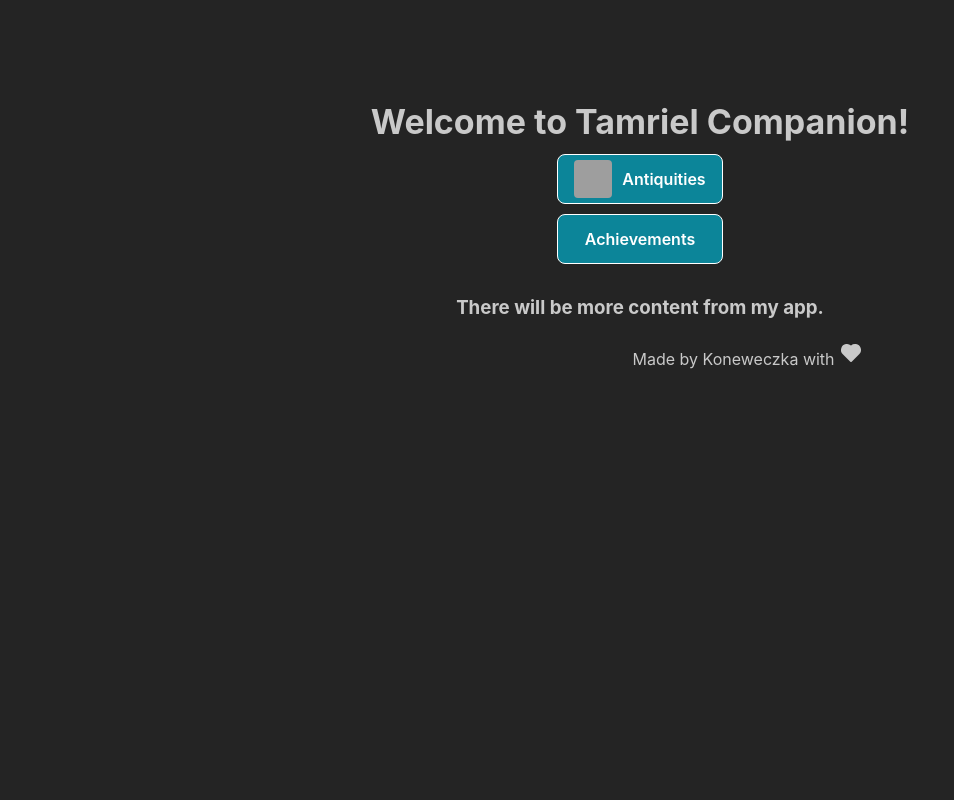
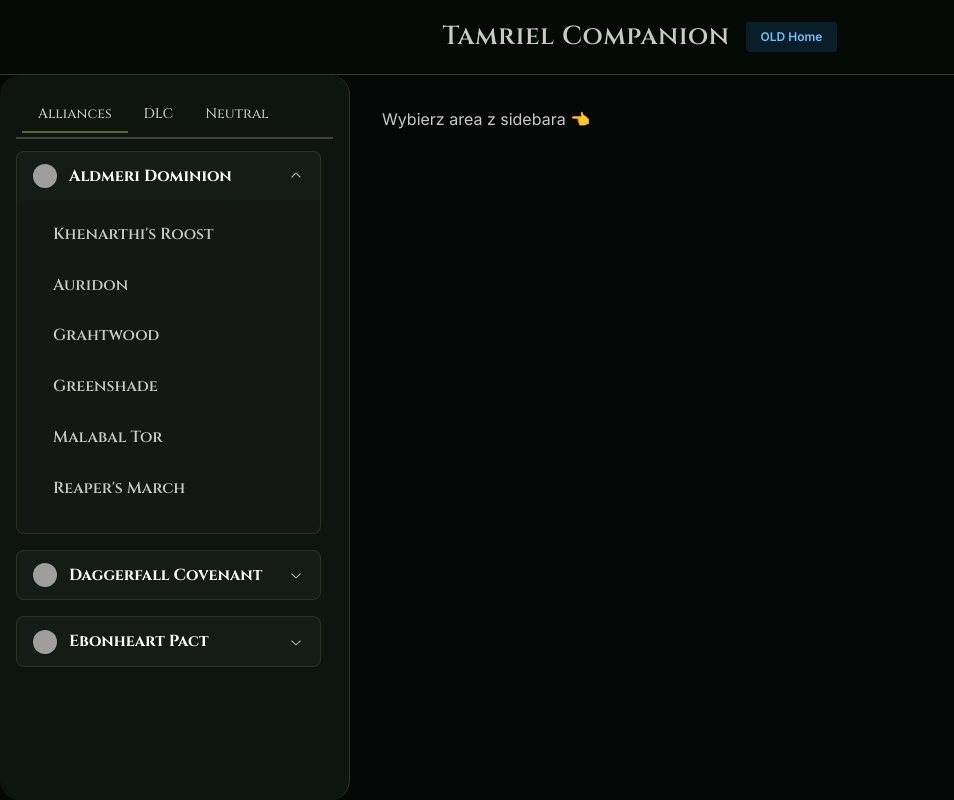
Before and after one commit to koneweczka/tamriel-companion, a React (Vite) app: page / in a window 1280 px wide. Shown: the whole page, without its empty margins (0-954 px from the left). Built offline with nearby package versions, Linux system fonts and the light colour scheme; grey boxes are pictures that could not be loaded.

Commit message:
Change layout to shell, WIP.

```diff
--- a/index.html
+++ b/index.html
@@ -3,6 +3,13 @@
   <head>
     <meta charset="UTF-8" />
     <link rel="icon" type="image/svg+xml" href="/eso-favicon.png" />
+    <link rel="preconnect" href="https://fonts.googleapis.com" />
+    <link rel="preconnect" href="https://fonts.gstatic.com" crossorigin />
+    <link
+      href="https://fonts.googleapis.com/css2?family=Cinzel:wght@500;600;700&family=Inter:wght@400;500;600&display=swap"
+      rel="stylesheet"
+    />
+
     <meta
       name="viewport"
       content="minimum-scale=1, initial-scale=1, width=device-width, user-scalable=no"
--- a/src/@typings/database-types.ts
+++ b/src/@typings/database-types.ts
@@ -1,10 +1,13 @@
 export type Location = {
   name: string;
+  category: LocationCategory;
   areas: ChapterArea[];
   avatar: string;
 };
 
-type ChapterArea = {
+export type LocationCategory = "alliances" | "dlc" | "neutral";
+
+export type ChapterArea = {
   name: string;
   avatar?: string;
 };
--- /dev/null
+++ b/src/components/AreaItem/AreaItem.tsx
@@ -0,0 +1,34 @@
+import { Avatar, Group, rem, Text, UnstyledButton } from "@mantine/core";
+import type { ChapterArea } from "@/@typings/database-types";
+
+export function AreaItem({
+  area,
+  onClick,
+  active,
+}: {
+  area: ChapterArea;
+  onClick: () => void;
+  active: boolean;
+}) {
+  return (
+    <UnstyledButton
+      onClick={onClick}
+      style={{
+        width: "100%",
+        padding: `${rem(8)} ${rem(12)}`,
+        borderRadius: rem(12),
+        background: active ? "rgba(202, 249, 144, 0.18)" : "transparent",
+        transition: "background 120ms ease",
+      }}
+    >
+      <Group gap={rem(12)} wrap="nowrap">
+        {area.avatar ? (
+          <Avatar src={area.avatar} size={26} radius="xl" />
+        ) : null}
+        <Text fw={600} fz="md" style={{ fontFamily: "Cinzel" }}>
+          {area.name}
+        </Text>
+      </Group>
+    </UnstyledButton>
+  );
+}
--- /dev/null
+++ b/src/components/Sidebar/Sidebar.tsx
@@ -0,0 +1,161 @@
+import { useEffect, useMemo, useState } from "react";
+import { useNavigate, useParams } from "react-router-dom";
+import {
+  Accordion,
+  Avatar,
+  Group,
+  rem,
+  ScrollArea,
+  Stack,
+  Tabs,
+  Text,
+} from "@mantine/core";
+import locations from "@/sources/locations.json";
+import { slugify } from "@/utils/slugify";
+import type { Location, LocationCategory } from "@/@typings/database-types";
+import { AreaItem } from "../AreaItem/AreaItem";
+
+export function Sidebar({
+  onNavigateMobileClose,
+}: {
+  onNavigateMobileClose?: () => void;
+}) {
+  const navigate = useNavigate();
+  const params = useParams();
+
+  const initialTab = (params.category as LocationCategory) ?? "alliances";
+  const [tab, setTab] = useState<string | null>(initialTab);
+
+  const activeAreaSlug = params.areaSlug ?? null;
+
+  useEffect(() => {
+    if (params.category && params.category !== tab) {
+      setTab(params.category);
+    }
+  }, [params.category]);
+
+  const data = useMemo(() => locations as Location[], []);
+
+  const alliances = useMemo(
+    () => data.filter((location) => location.category === "alliances"),
+    [data]
+  );
+
+  const dlcAreas = useMemo(() => {
+    return data
+      .filter((location) => location.category === "dlc")
+      .flatMap((location) => location.areas);
+  }, [data]);
+
+  const neutralAreas = useMemo(() => {
+    return data
+      .filter((location) => location.category === "neutral")
+      .flatMap((location) => location.areas);
+  }, [data]);
+
+  const goToArea = (category: LocationCategory, areaName: string) => {
+    navigate(`/locations/${category}/${slugify(areaName)}`);
+    onNavigateMobileClose?.();
+  };
+
+  return (
+    <Stack gap="md" h="100%">
+      <Tabs
+        value={tab}
+        onChange={setTab}
+        color="darkolivegreen"
+        styles={{
+          root: { height: "100%", display: "flex", flexDirection: "column" },
+          panel: { flex: 1, minHeight: 0 },
+        }}
+      >
+        <Tabs.List style={{ padding: rem(6) }}>
+          <Tabs.Tab value="alliances">Alliances</Tabs.Tab>
+          <Tabs.Tab value="dlc">DLC</Tabs.Tab>
+          <Tabs.Tab value="neutral">Neutral</Tabs.Tab>
+        </Tabs.List>
+
+        <Tabs.Panel value="alliances">
+          <ScrollArea h="100%" offsetScrollbars type="auto">
+            <Accordion
+              mt="sm"
+              variant="separated"
+              radius="md"
+              defaultValue={alliances[0]?.name}
+              styles={{
+                item: {
+                  background: "rgba(255,255,255,0.03)",
+                  border: "1px solid rgba(133,153,108,0.18)",
+                  overflow: "hidden",
+                },
+                panel: {
+                  padding: rem(8),
+                  background: "rgba(0,0,0,0.10)",
+                },
+                chevron: { opacity: 0.7 },
+              }}
+            >
+              {alliances.map((loc) => (
+                <Accordion.Item key={loc.name} value={loc.name}>
+                  <Accordion.Control>
+                    <Group gap="sm">
+                      {loc.avatar ? (
+                        <Avatar src={loc.avatar} size={24} radius="xl" />
+                      ) : null}
+                      <Text fw={700} style={{ fontFamily: "Cinzel" }}>
+                        {loc.name}
+                      </Text>
+                    </Group>
+                  </Accordion.Control>
+
+                  <Accordion.Panel>
+                    <Stack gap="xs">
+                      {loc.areas.map((area) => (
+                        <AreaItem
+                          key={area.name}
+                          area={area}
+                          active={slugify(area.name) === activeAreaSlug}
+                          onClick={() => goToArea("alliances", area.name)}
+                        />
+                      ))}
+                    </Stack>
+                  </Accordion.Panel>
+                </Accordion.Item>
+              ))}
+            </Accordion>
+          </ScrollArea>
+        </Tabs.Panel>
+
+        <Tabs.Panel value="dlc">
+          <ScrollArea h="100%" offsetScrollbars type="auto">
+            <Stack gap={4} mt="sm">
+              {dlcAreas.map((area) => (
+                <AreaItem
+                  key={area.name}
+                  area={area}
+                  active={slugify(area.name) === activeAreaSlug}
+                  onClick={() => goToArea("dlc", area.name)}
+                />
+              ))}
+            </Stack>
+          </ScrollArea>
+        </Tabs.Panel>
+
+        <Tabs.Panel value="neutral">
+          <ScrollArea h="100%" offsetScrollbars type="auto">
+            <Stack gap={4} mt="sm">
+              {neutralAreas.map((area) => (
+                <AreaItem
+                  key={area.name}
+                  area={area}
+                  active={slugify(area.name) === activeAreaSlug}
+                  onClick={() => goToArea("neutral", area.name)}
+                />
+              ))}
+            </Stack>
+          </ScrollArea>
+        </Tabs.Panel>
+      </Tabs>
+    </Stack>
+  );
+}
--- a/src/pages/Antiquities/Antiquities.tsx
+++ b/src/pages/Antiquities/Antiquities.tsx
@@ -10,7 +10,7 @@
 import antiquitiesJson from "@datasets/antiquities.json";
 import classes from "./Antiquities.module.css";
 import { AntiquityCard } from "@/components/AntiquityCard/AntiquityCard";
-import { Antiquity, Location } from "@/@typings/database-types";
+import type { Antiquity, Location } from "@/@typings/database-types";
 
 export function Antiquities() {
   const locations: Location[] = locationsJson;
--- a/src/pages/Home/Home.tsx
+++ b/src/pages/Home/Home.tsx
@@ -1,54 +1,68 @@
-import { useNavigate } from "react-router-dom";
-import { Avatar, Box, Button, Container, Title } from "@mantine/core";
-import { IconHeartFilled } from "@tabler/icons-react";
-import { ROUTES } from "@/pages/paths";
-import classes from "./Home.module.css";
+import { Link, useParams } from "react-router-dom";
+import {
+  AppShell,
+  Box,
+  Button,
+  Burger,
+  Group,
+  rem,
+  Title,
+} from "@mantine/core";
+import { useDisclosure } from "@mantine/hooks";
+import { Sidebar } from "@/components/Sidebar/Sidebar";
 
 export function Home() {
-  const navigate = useNavigate();
-
-  function handleNavigate(path: string) {
-    navigate(path);
-  }
+  const [mobileOpened, { toggle: toggleMobile }] = useDisclosure(false);
+  const { category, areaSlug } = useParams();
 
   return (
-    <Container size="sm" className={classes.container}>
-      <Title ta="center" mb="10">
-        Welcome to Tamriel Companion!
-      </Title>
-      <Box className={classes.box}>
-        <Button
-          variant="filled"
-          color="cyan"
-          size="md"
-          radius="md"
-          className={classes.buttons}
-          leftSection={
-            <Avatar
-              src="/assets/eso/antiquities.png"
-              alt="Antiquities"
-              radius="sm"
+    <AppShell
+      header={{ height: 75 }}
+      navbar={{
+        width: 350,
+        breakpoint: "md",
+        collapsed: { mobile: !mobileOpened },
+      }}
+      padding="md"
+    >
+      <AppShell.Header>
+        <Group h="100%" px="md" justify="center" align="center">
+          <Group gap="sm" align="center">
+            <Burger
+              opened={mobileOpened}
+              onClick={toggleMobile}
+              hiddenFrom="md"
+              size="sm"
             />
-          }
-          onClick={() => handleNavigate(ROUTES.antiquities)}
-        >
-          Antiquities
-        </Button>
-        <Button
-          variant="filled"
-          color="cyan"
-          size="md"
-          radius="md"
-          className={classes.buttons}
-          onClick={() => handleNavigate(ROUTES.achievements)}
-        >
-          Achievements
-        </Button>
-      </Box>
-      <h3>There will be more content from my app.</h3>
-      <p className={classes.icon}>
-        Made by Koneweczka with <IconHeartFilled />
-      </p>
-    </Container>
+            <Title order={2} style={{ letterSpacing: rem(0.6) }}>
+              Tamriel Companion
+            </Title>
+          </Group>
+
+          {import.meta.env.DEV && (
+            <Button component={Link} to="/__old/home" variant="light" size="xs">
+              OLD Home
+            </Button>
+          )}
+        </Group>
+      </AppShell.Header>
+
+      <AppShell.Navbar p="md">
+        <Sidebar onNavigateMobileClose={() => mobileOpened && toggleMobile()} />
+      </AppShell.Navbar>
+
+      <AppShell.Main>
+        <Box p="md">
+          {!areaSlug ? (
+            <div>Wybierz area z sidebara 👈</div>
+          ) : (
+            <div>
+              Wybrano: <b>{areaSlug}</b> ({category})
+              <div style={{ marginTop: 12 }}>Tu będzie lista antiquities…</div>
+            </div>
+          )}
+        </Box>
+      </AppShell.Main>
+    </AppShell>
   );
 }
--- a/src/sources/locations.json
+++ b/src/sources/locations.json
@@ -1,6 +1,7 @@
 [
   {
     "name": "Aldmeri Dominion",
+    "category": "alliances",
     "areas": [
       {
         "name": "Khenarthi's Roost"
@@ -25,6 +26,7 @@
   },
   {
     "name": "Daggerfall Covenant",
+    "category": "alliances",
     "areas": [
       {
         "name": "Stros M'Kai"
@@ -52,6 +54,7 @@
   },
   {
     "name": "Ebonheart Pact",
+    "category": "alliances",
     "areas": [
       {
         "name": "Bleakrock Isle"
@@ -79,6 +82,7 @@
   },
   {
     "name": "Neutral",
+    "category": "neutral",
     "areas": [
       {
         "name": "Coldharbour",
@@ -97,6 +101,7 @@
   },
   {
     "name": "DLC Areas",
+    "category": "dlc",
     "areas": [
       {
         "name": "Artaeum",
--- a/src/theme.ts
+++ b/src/theme.ts
@@ -1,8 +1,41 @@
-import { createTheme } from '@mantine/core';
+import { createTheme, Tabs } from "@mantine/core";
 
 export const theme = createTheme({
-  /** Put your mantine theme override here */
-  // TODO: Add your theme overrides here - choose some good font
-  // fontFamily: 'serif',
-  // primaryColor: 'cyan',
+  fontFamily: "Inter, system-ui, -apple-system, Segoe UI, Roboto, sans-serif",
+
+  headings: {
+    fontFamily: "Cinzel, Inter, system-ui, sans-serif",
+    fontWeight: "600",
+  },
+
+  components: {
+    AppShell: {
+      styles: () => ({
+        root: {
+          backgroundColor: "#050806",
+          minHeight: "100dvh",
+        },
+        header: {
+          backgroundColor: "#060A07",
+          borderBottom: "1px solid #2A3A2E",
+        },
+        navbar: {
+          backgroundColor: "#0E1410",
+          borderRight: "1px solid #2A3A2E",
+          borderRadius: "20px",
+        },
+        main: {
+          background: "transparent",
+        },
+      }),
+    },
+    Tabs: {
+      styles: () => ({
+        tab: {
+          transform: "uppercase",
+          fontFamily: "Cinzel",
+        },
+      }),
+    },
+  },
 });
--- /dev/null
+++ b/src/utils/slugify.ts
@@ -0,0 +1,8 @@
+export function slugify(value: string) {
+  return value
+    .toLowerCase()
+    .trim()
+    .replace(/['’]/g, "")
+    .replace(/\s+/g, "-")
+    .replace(/[^a-z0-9-]/g, "");
+}
```
Also changed, not shown: src/Router.tsx (+5 -15 lines), src/pages/Home/HomeOld.tsx (added, +54 -0 lines).
